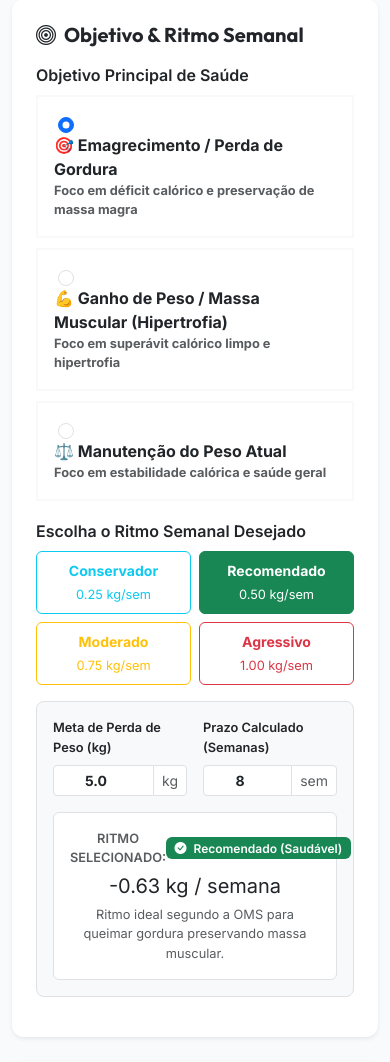
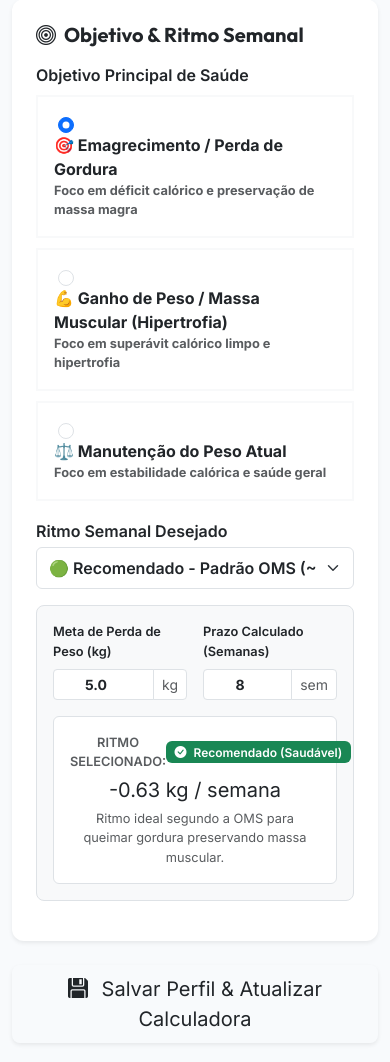
Before and after one commit to Owvan/MacroNutrition, a Flask app: template app/templates/profile.html in a window 390 px wide. Shown: the part 1044-2106 px from the top of the page. Run offline with Flask 3, Linux system fonts and the light colour scheme; the template is opened without the code that fills it, so the values that code supplies are empty.

Commit message:
style: transforma o seletor de ritmo semanal em um menu dropdown responsivo em app/templates/profile.html

```diff
--- a/app/templates/profile.html
+++ b/app/templates/profile.html
@@ -107,7 +107,7 @@
                     </div>
                 </div>
 
-                <!-- Seção 2: Objetivos & Escolha de Ritmo Semanal -->
+                <!-- Seção 2: Objetivos & Menu Dropdown de Ritmo Semanal -->
                 <div class="col-12 col-md-6">
                     <div class="card card-custom p-4 h-100 shadow-sm border-0">
                         <h5 class="fw-bold text-dark mb-3 d-flex align-items-center">
@@ -145,39 +145,16 @@
                             </div>
                         </div>
 
-                        <!-- Seletor de Ritmo Semanal Desejado -->
+                        <!-- Menu Dropdown de Ritmo Semanal Desejado -->
                         <div id="pace_selector_box" class="mb-3">
-                            <label class="form-label fw-semibold text-dark mb-2">Escolha o Ritmo Semanal Desejado</label>
-                            <div class="row g-2">
-                                <div class="col-6 col-sm-3">
-                                    <input type="radio" class="btn-check" name="weekly_pace" id="pace_cons" value="conservative" {% if profile and profile.weekly_pace == 'conservative' %}checked{% endif %} onchange="onPaceSelected('conservative')">
-                                    <label class="btn btn-outline-info w-100 p-2 text-center" for="pace_cons">
-                                        <small class="d-block fw-bold">Conservador</small>
-                                        <span class="fs-7">0.25 kg/sem</span>
-                                    </label>
-                                </div>
-                                <div class="col-6 col-sm-3">
-                                    <input type="radio" class="btn-check" name="weekly_pace" id="pace_recom" value="recommended" {% if not profile or profile.weekly_pace == 'recommended' %}checked{% endif %} onchange="onPaceSelected('recommended')">
-                                    <label class="btn btn-outline-success w-100 p-2 text-center" for="pace_recom">
-                                        <small class="d-block fw-bold">Recomendado</small>
-                                        <span class="fs-7">0.50 kg/sem</span>
-                                    </label>
-                                </div>
-                                <div class="col-6 col-sm-3">
-                                    <input type="radio" class="btn-check" name="weekly_pace" id="pace_mod" value="moderate" {% if profile and profile.weekly_pace == 'moderate' %}checked{% endif %} onchange="onPaceSelected('moderate')">
-                                    <label class="btn btn-outline-warning w-100 p-2 text-center" for="pace_mod">
-                                        <small class="d-block fw-bold">Moderado</small>
-                                        <span class="fs-7">0.75 kg/sem</span>
-                                    </label>
-                                </div>
-                                <div class="col-6 col-sm-3">
-                                    <input type="radio" class="btn-check" name="weekly_pace" id="pace_agg" value="aggressive" {% if profile and profile.weekly_pace == 'aggressive' %}checked{% endif %} onchange="onPaceSelected('aggressive')">
-                                    <label class="btn btn-outline-danger w-100 p-2 text-center" for="pace_agg">
-                                        <small class="d-block fw-bold">Agressivo</small>
-                                        <span class="fs-7">1.00 kg/sem</span>
-                                    </label>
-                                </div>
-                            </div>
+                            <label for="weekly_pace" class="form-label fw-semibold text-dark mb-1">Ritmo Semanal Desejado</label>
+                            <select class="form-select fw-semibold py-2" id="weekly_pace" name="weekly_pace" onchange="onPaceDropdownChanged()">
+                                <option value="conservative" {% if profile and profile.weekly_pace == 'conservative' %}selected{% endif %}>🔵 Conservador / Suave (~0.25 kg/semana)</option>
+                                <option value="recommended" {% if not profile or profile.weekly_pace == 'recommended' %}selected{% endif %}>🟢 Recomendado - Padrão OMS (~0.50 kg/semana)</option>
+                                <option value="moderate" {% if profile and profile.weekly_pace == 'moderate' %}selected{% endif %}>🟡 Moderado / Desafiador (~0.75 kg/semana)</option>
+                                <option value="aggressive" {% if profile and profile.weekly_pace == 'aggressive' %}selected{% endif %}>🔴 Agressivo (~1.00 kg/semana)</option>
+                                <option value="custom" {% if profile and profile.weekly_pace == 'custom' %}selected{% endif %}>⚡ Personalizado (definido por semanas)</option>
+                            </select>
                         </div>
 
                         <!-- Definição da Meta Quantitativa e Prazo -->
@@ -241,7 +218,11 @@ const PACE_RATES = {
     'aggressive': 1.00
 };
 
-function onPaceSelected(paceKey) {
+function onPaceDropdownChanged() {
+    const paceSelect = document.getElementById('weekly_pace');
+    if (!paceSelect) return;
+
+    const paceKey = paceSelect.value;
     const changeKg = parseFloat(document.getElementById('target_weight_change_kg').value) || 0;
     const rate = PACE_RATES[paceKey];
 
@@ -255,14 +236,15 @@ function onPaceSelected(paceKey) {
 function onWeightOrTimeframeChanged() {
     const changeKg = parseFloat(document.getElementById('target_weight_change_kg').value) || 0;
     const weeks = parseInt(document.getElementById('target_timeframe_weeks').value) || 1;
+    const paceSelect = document.getElementById('weekly_pace');
 
-    if (changeKg > 0 && weeks > 0) {
+    if (changeKg > 0 && weeks > 0 && paceSelect) {
         const rate = (changeKg / weeks).toFixed(2);
-        // Highlight matching pace button if close
-        if (Math.abs(rate - 0.25) <= 0.05) document.getElementById('pace_cons').checked = true;
-        else if (Math.abs(rate - 0.50) <= 0.05) document.getElementById('pace_recom').checked = true;
-        else if (Math.abs(rate - 0.75) <= 0.05) document.getElementById('pace_mod').checked = true;
-        else if (Math.abs(rate - 1.00) <= 0.05) document.getElementById('pace_agg').checked = true;
+        if (Math.abs(rate - 0.25) <= 0.05) paceSelect.value = 'conservative';
+        else if (Math.abs(rate - 0.50) <= 0.05) paceSelect.value = 'recommended';
+        else if (Math.abs(rate - 0.75) <= 0.05) paceSelect.value = 'moderate';
+        else if (Math.abs(rate - 1.00) <= 0.05) paceSelect.value = 'aggressive';
+        else paceSelect.value = 'custom';
     }
     updateRateClassification();
 }
@@ -420,8 +402,9 @@ function applySuggestedMeta() {
     }
 
     document.getElementById('target_weight_change_kg').value = globalSuggestedChange;
-    document.getElementById('pace_recom').checked = true;
-    onPaceSelected('recommended');
+    const paceSelect = document.getElementById('weekly_pace');
+    if (paceSelect) paceSelect.value = 'recommended';
+    onPaceDropdownChanged();
 
     updateGoalUI();
 }
```
